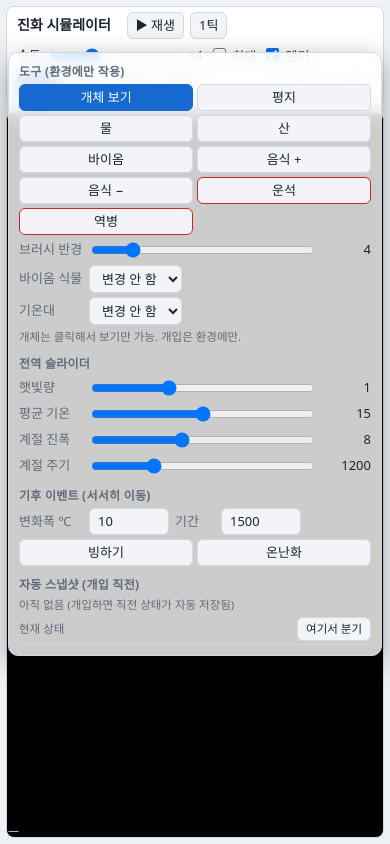
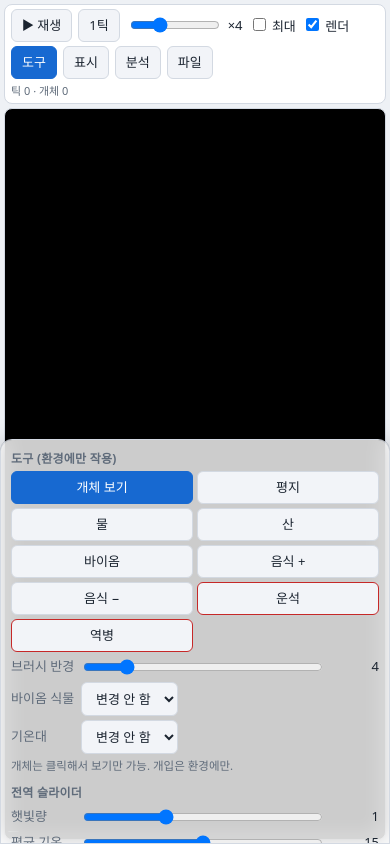
Before and after one commit to fishilyfishyfish/revolution, a website built with Vite: page index.html in a window 390 px wide. Both pictures are taken after a click on the button "도구". Built offline with nearby package versions, Linux system fonts and the light colour scheme.

Commit message:
UI: 모바일 대응(하단 시트 패널, 터치 타깃, 한 번에 하나만 열기)
Co-Authored-By: Claude Sonnet 5.5 <noreply@anthropic.com>
Claude-Session: https://claude.ai/code/session_017dZvQQMjsED7cvJZXvBanZ

```diff
--- a/index.html
+++ b/index.html
@@ -48,7 +48,18 @@ pre { white-space:pre-wrap; margin:4px 0; font-size:12px; }
 #branch.open { display:flex; }
 #branch .two { display:grid; grid-template-columns:1fr 1fr; gap:6px; } #branch canvas.m { width:100%; aspect-ratio:128/96; background:#000; border-radius:6px; image-rendering:pixelated; }
 .bar { height:8px; background:var(--panel2); border-radius:4px; overflow:hidden; } .bar > i { display:block; height:100%; background:var(--accent); }
-@media (max-width: 800px) { #tools, #viewpanel, #filepanel { left:8px; width:calc(100vw - 16px); } }
+@media (max-width: 800px) {
+  #app { padding:4px; gap:4px; height:100dvh; }
+  header { gap:4px 8px; padding:4px 6px; } header h1 { display:none; }
+  header .grp label:not(:has(input)) { display:none; } #speed { width:90px; }
+  #readout { margin-left:0; width:100%; font-size:11px; }
+  button, select, input { padding:6px 10px; } /* 터치 타깃 */
+  #mapwrap { align-items:flex-start; } #map { height:auto; width:100%; max-height:100%; }
+  .panel, #tools, #viewpanel, #filepanel, #side, #branch { top:auto; bottom:0; left:0; right:0; width:100%; transform:none; max-height:48dvh; border-radius:12px 12px 0 0; }
+  #branch .two { grid-template-columns:1fr; }
+  .tabs button { padding:10px 10px; }
+}
+@media (pointer: coarse) { input[type=range] { height:28px; } }
 </style>
 </head>
 <body>
--- a/src/main.ts
+++ b/src/main.ts
@@ -72,6 +72,7 @@ document.addEventListener('keydown', (e) => { if (e.code === 'Space' && (e.targe
 // ── 반투명 패널 토글 ──
 document.querySelectorAll<HTMLButtonElement>('#panelbtns button').forEach((b) => b.onclick = () => {
   const el = $(b.dataset.panel!); const open = !el.classList.contains('open');
+  if (open && window.matchMedia('(max-width: 800px)').matches) { document.querySelectorAll('.panel.open').forEach((x) => x.classList.remove('open')); document.querySelectorAll('#panelbtns button').forEach((x) => x.classList.remove('on')); }
   el.classList.toggle('open', open); b.classList.toggle('on', open); chartsDirty = true;
 });
 document.addEventListener('keydown', (e) => { if (e.key === 'Escape') { document.querySelectorAll('.panel.open').forEach((x) => x.classList.remove('open')); document.querySelectorAll('#panelbtns button').forEach((x) => x.classList.remove('on')); } });
@@ -123,6 +124,7 @@ canvas.onpointermove = (e) => {
 };
 canvas.onpointerup = () => { painting = false; }; canvas.onpointerleave = () => { hoverPos = null; dirty = true; };
 function selectTab(name: string) {
+  if (window.matchMedia('(max-width: 800px)').matches) document.querySelectorAll('.panel.open').forEach((x) => x.classList.remove('open'));
   $('side').classList.add('open'); document.querySelector('#panelbtns [data-panel=side]')?.classList.add('on'); (document.querySelector(`#tabs button[data-tab=${name}]`) as HTMLButtonElement).click(); }
 
 for (const [id, key] of [['gSun', 'sun'], ['gTemp', 'meanTemp'], ['gAmp', 'seasonAmp'], ['gPer', 'seasonPeriod']] as const) {
```
